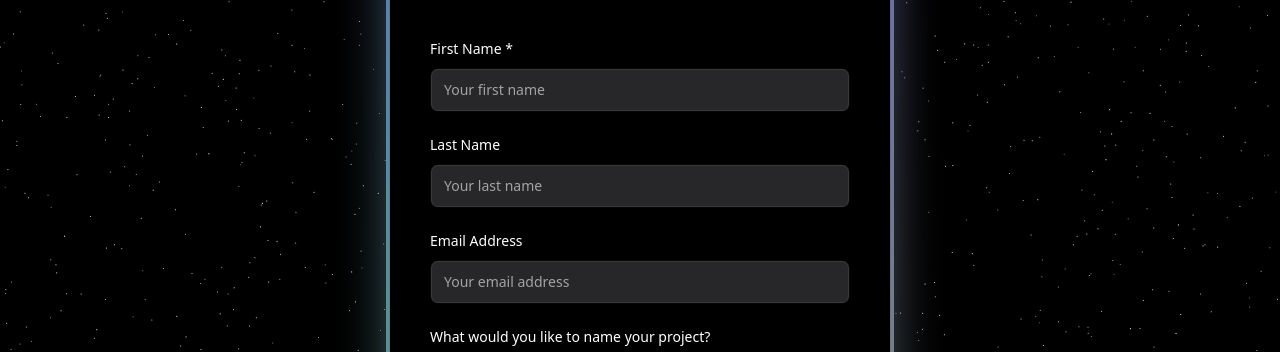
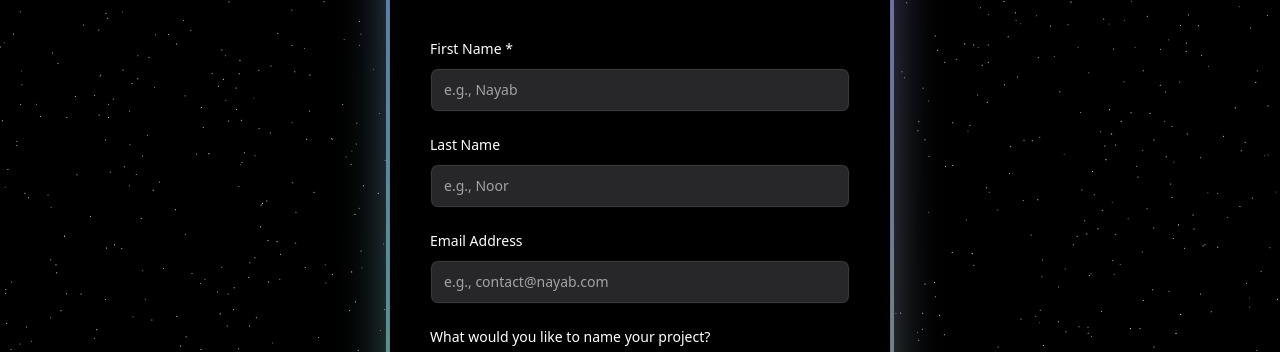
Before and after one commit to eAzizUrRehman/next.codegen, a Next.js app: page / in a window 1280 px wide. Shown: the part 222-574 px from the top of the page. Built offline with nearby package versions, Linux system fonts and the light colour scheme.

Commit message:
Fix linting errors

```diff
--- a/src/app/page.tsx
+++ b/src/app/page.tsx
@@ -159,13 +159,9 @@ const Question: React.FC<QuestionProps> = ({ step }) => {
       <ul className="flex grow flex-col justify-center space-y-5">
         {step?.questions.map((q, index) => (
           <li key={index} className="space-y-2">
-            <Label htmlFor={`question-${index}`}>{q?.label}</Label>
+            <Label htmlFor={`${index}`}>{q?.label}</Label>
             <LabelInputContainer>
-              <Input
-                id={`question-${index}`}
-                placeholder={q?.placeholder}
-                type="text"
-              />
+              <Input id={`${index}`} placeholder={q?.placeholder} type="text" />
             </LabelInputContainer>
           </li>
         ))}
--- a/src/components/ui/input.aceternity.tsx
+++ b/src/components/ui/input.aceternity.tsx
@@ -4,19 +4,26 @@ import * as React from 'react';
 import { cn } from '@/lib/utils';
 import { useMotionTemplate, useMotionValue, motion } from 'framer-motion';
 
-export interface InputProps
-  extends React.InputHTMLAttributes<HTMLInputElement> {}
-
-const Input = React.forwardRef<HTMLInputElement, InputProps>(
-  ({ className, type, ...props }, ref) => {
-    const radius = 100; // change this to increase the rdaius of the hover effect
+const Input = React.forwardRef<
+  HTMLInputElement,
+  React.InputHTMLAttributes<HTMLInputElement>
+>(({ className, type, ...props }, ref) => {
+  const radius = 100; // change this to increase the radius of the hover effect
   const [visible, setVisible] = React.useState(false);
 
-    let mouseX = useMotionValue(0);
-    let mouseY = useMotionValue(0);
+  const mouseX = useMotionValue(0);
+  const mouseY = useMotionValue(0);
 
-    function handleMouseMove({ currentTarget, clientX, clientY }: any) {
-      let { left, top } = currentTarget.getBoundingClientRect();
+  function handleMouseMove({
+    currentTarget,
+    clientX,
+    clientY,
+  }: {
+    currentTarget: HTMLElement;
+    clientX: number;
+    clientY: number;
+  }) {
+    const { left, top } = currentTarget.getBoundingClientRect();
 
     mouseX.set(clientX - left);
     mouseY.set(clientY - top);
@@ -48,8 +55,7 @@ const Input = React.forwardRef<HTMLInputElement, InputProps>(
       />
     </motion.div>
   );
-  }
-);
+});
 Input.displayName = 'Input';
 
 export { Input };
--- a/src/constants/questionnaire.ts
+++ b/src/constants/questionnaire.ts
@@ -9,15 +9,15 @@ const steps = [
     questions: [
       {
         label: 'First Name *',
-        placeholder: 'Your first name',
+        placeholder: 'e.g., Nayab',
       },
       {
         label: 'Last Name',
-        placeholder: 'Your last name',
+        placeholder: 'e.g., Noor',
       },
       {
         label: 'Email Address',
-        placeholder: 'Your email address',
+        placeholder: 'e.g., contact@nayab.com',
       },
       {
         label: 'What would you like to name your project?',
```
Also changed, not shown: 1 other file (tests, documents, lock files or other folders). Lines whose indentation alone changed are shown as unchanged.
